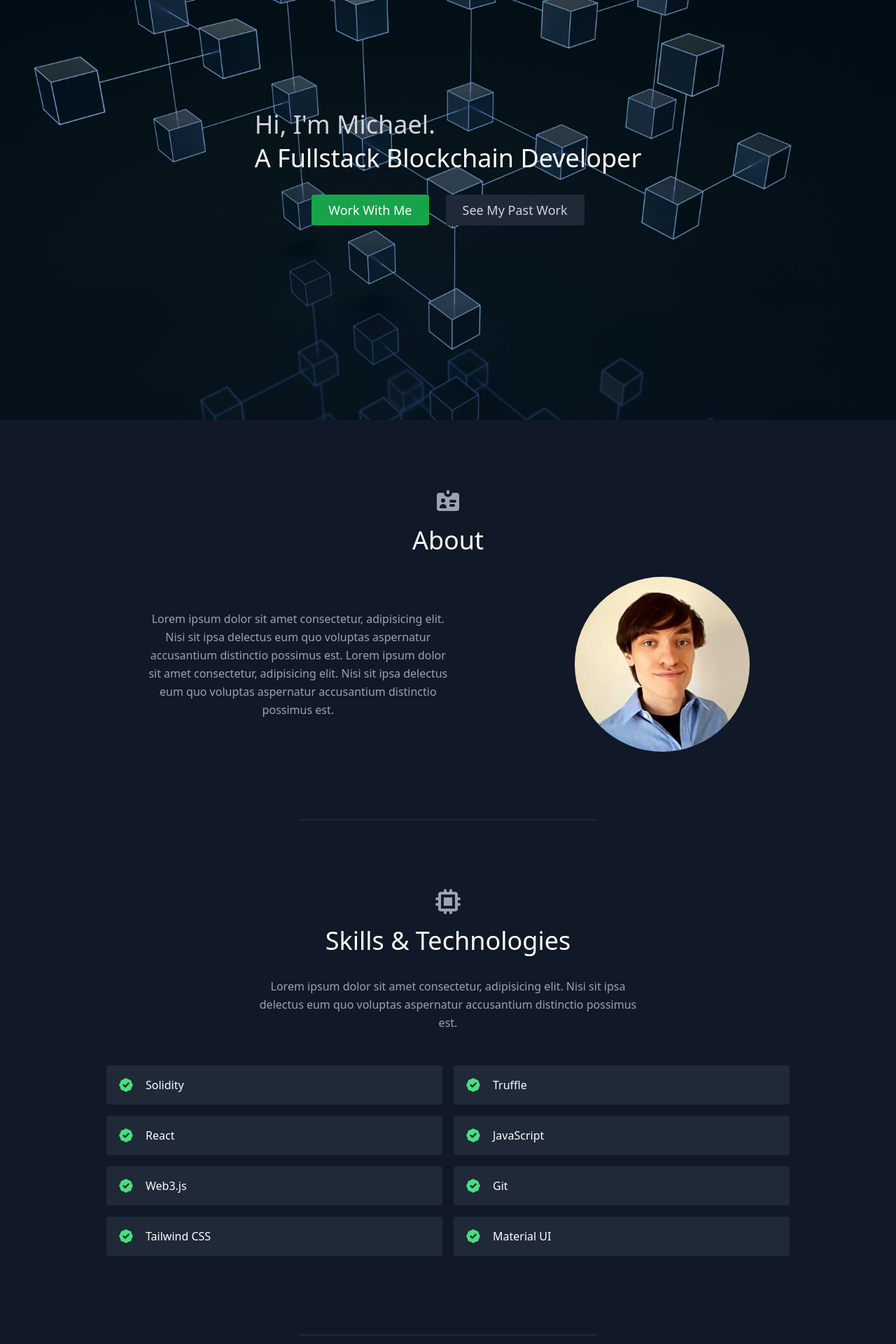
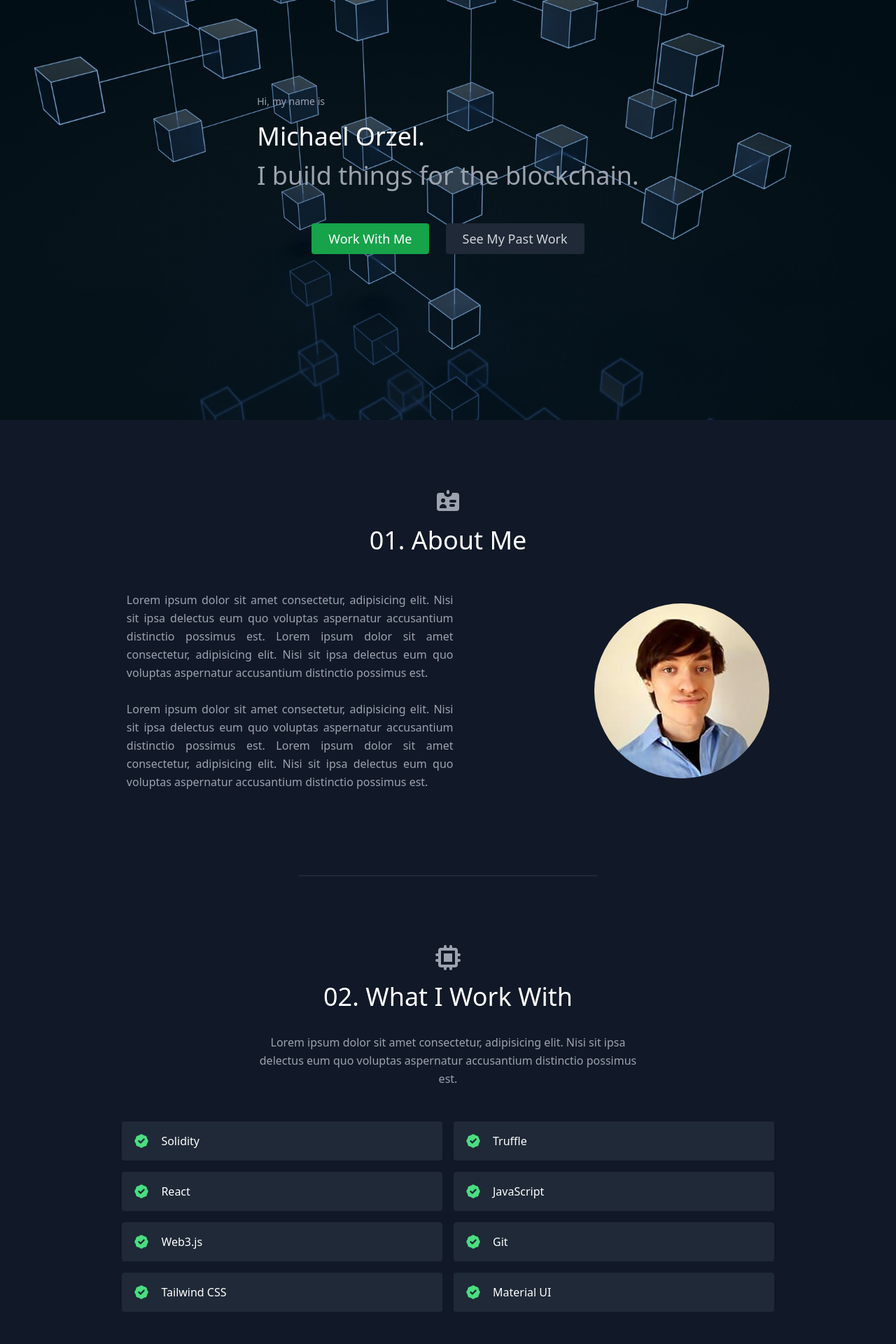
Before and after one commit to michael-orzel/portfolio, a React (Create React App) app: page / in a window 1280 px wide. Shown: the part 200-2120 px from the top of the page at 70% size. Built offline with nearby package versions, Linux system fonts and the light colour scheme.

Commit message:
design polish

```diff
--- a/src/components/About.js
+++ b/src/components/About.js
@@ -5,13 +5,18 @@ import { IdentificationIcon } from '@heroicons/react/solid'
 export default function About() {
   return (
     <section id="about">
-      <div className='container mx-auto flex flex-col justify-center items-center px-10 py-14 md:py-16 lg:py-20 xl:py-24 2xl:py-28 2xl:px-20'>
+      <div className='container mx-auto flex flex-col justify-center items-center px-12 py-14 pb-24 sm:px-14 md:px-20 md:py-16 lg:px-20 lg:py-20 xl:px-0 xl:py-24 2xl:px-20 2xl:py-28'>
         <IdentificationIcon className="inline-block w-10 mb-4" />
         <h1 className="text-white text-3xl title-font font-medium mb-4 sm:text-4xl sm:mb-6 xl:mb-8">
-          About
+          01. About Me
         </h1>
-        <div className="flex flex-col justify-center items-center lg:flex-row xl:mx-20">
-          <p className="mx-auto text-center text-base leading-relaxed lg:w-1/2 xl:w-5/12">
+        <div className="flex flex-col justify-center items-center lg:flex-row xl:mx-20 lg:py-6 xl:pt-5">
+          <p className="mx-auto text-justify text-base leading-relaxed lg:w-1/2 xl:w-5/12">
+            Lorem ipsum dolor sit amet consectetur, adipisicing elit. Nisi sit
+            ipsa delectus eum quo voluptas aspernatur accusantium distinctio
+            possimus est. Lorem ipsum dolor sit amet consectetur, adipisicing elit. Nisi sit
+            ipsa delectus eum quo voluptas aspernatur accusantium distinctio
+            possimus est. <br /> <br />
             Lorem ipsum dolor sit amet consectetur, adipisicing elit. Nisi sit
             ipsa delectus eum quo voluptas aspernatur accusantium distinctio
             possimus est. Lorem ipsum dolor sit amet consectetur, adipisicing elit. Nisi sit
--- a/src/components/Contact.js
+++ b/src/components/Contact.js
@@ -28,18 +28,18 @@ export default function Contact() {
 
   return (
     <section id="contact" className="relative">
-      <div className='container mx-auto flex flex-col justify-center items-center px-10 py-14 md:py-16 lg:py-20 xl:py-24 2xl:py-28 2xl:px-20'>
+      <div className='container mx-auto flex flex-col justify-center items-center px-12 py-14 pb-24 md:py-16 lg:py-20 xl:py-24 2xl:py-28 2xl:px-20'>
         <MailIcon className="inline-block w-10 mb-4" />
         <h1 className="text-white text-3xl title-font font-medium mb-4 sm:text-4xl">
-          Contact
+          04. Get In Touch
         </h1>
         <form onSubmit={(e) => handleFormSubmit(e)}
           netlify="true"
           name="contact"
           className="flex flex-col justify-center align-center w-full sm:w-11/12 md:w-9/12 lg:w-7/12 xl:w-6/12 2xl:w-5/12">
-          <h2 className="text-white text-3xl title-font font-medium mb-1 sm:text-4xl">
-            Hire Me
-          </h2>
+          {/* <h2 className="text-white text-3xl title-font font-medium mb-1 sm:text-4xl">
+            Get In Touch
+          </h2> */}
           <p className="leading-relaxed mb-5">
             Lorem ipsum dolor sit amet consectetur, adipisicing elit. Illum
             suscipit officia aspernatur veritatis. Asperiores, aliquid?
--- a/src/components/Footer.js
+++ b/src/components/Footer.js
@@ -6,7 +6,7 @@ export default function Footer() {
       <ul className="py-2 flex flex-row justify-center items-center">
         <li className='inline-flex px-0'>
           <a href="https://github.com/michael-orzel" target='_blank'
-            className="px-2 py-1 rounded-full flex flex-row justify-center items-center hover:bg-gray-900 hover:text-white"
+            className="px-2 py-1 rounded-full flex flex-row justify-center items-center hover:bg-gray-700 hover:text-white"
           >
             <img
               src='./img/github.png'
@@ -17,7 +17,7 @@ export default function Footer() {
         </li>
         <li className='inline-flex px-0'>
           <a href="https://www.linkedin.com/in/michael-d-orzel/" target='_blank'
-            className="px-2 py-1 rounded-full flex flex-row justify-center items-center hover:bg-gray-900 hover:text-white"
+            className="px-2 py-1 rounded-full flex flex-row justify-center items-center hover:bg-gray-700 hover:text-white"
           >
             <img
               src='./img/linkedin.png'
--- a/src/components/Hero.js
+++ b/src/components/Hero.js
@@ -13,11 +13,12 @@ export default function Hero() {
       >
         <div className='flex flex-row justify-center items-center w-3/4 lg:1/2'>
           <h1 className='title-font text-white font-medium text-3xl mb-6 md:text-4xl'>
-            <span className='text-gray-300 inline-block'>Hi, I'm Michael.</span>
-            <br /><span className='inline-block py-1 lg:py-2'>A Fullstack Blockchain Developer</span>
+            <span className='inline-flex text-gray-400 text-sm pb-3'>Hi, my name is</span>
+            <br /><span className='inline-flex text-white py-1 lg:py-2'>Michael Orzel.</span>
+            <br /><span className='inline-flex text-gray-400 py-1 lg:py-2'>I build things for the blockchain.</span>
           </h1>
         </div>
-        <div className='flex flex-row justify-center items-center'>
+        <div className='flex flex-row justify-center items-center pt-4'>
           <a
             href='#contact'
             className='bg-green-600 text-white text-lg px-6 py-2 border-0 rounded hover:bg-green-700 focus:outline-none active:bg-green-500'>
--- a/src/components/Projects.js
+++ b/src/components/Projects.js
@@ -6,10 +6,10 @@ import { CodeIcon } from '@heroicons/react/solid'
 export default function Projects() {
   return (
     <section id="projects" className="bg-gray-900 text-gray-400 body-font">
-      <div className='container mx-auto flex flex-col justify-center items-center px-10 py-14 md:py-16 lg:py-20 xl:py-24 2xl:py-28 2xl:px-20'>
+      <div className='container mx-auto flex flex-col justify-center items-center px-12 py-14 pb-24 sm:px-14 md:px-20 md:py-16 lg:py-20 xl:py-24 2xl:py-28 2xl:px-20'>
         <CodeIcon className="inline-block w-10 mb-4" />
         <h1 className="text-white text-3xl title-font font-medium mb-4 sm:text-4xl">
-          Apps I've Built
+          03. Some Things I've Built
         </h1>
         <p className="mx-auto text-center text-base leading-relaxed pb-6 lg:w-2/3">
           Lorem ipsum, dolor sit amet consectetur adipisicing elit. Explicabo
--- a/src/components/Skills.js
+++ b/src/components/Skills.js
@@ -6,11 +6,11 @@ import { BadgeCheckIcon, ChipIcon } from '@heroicons/react/solid'
 export default function Skills() {
   return (
     <section id="skills">
-      <div className="container mx-auto flex flex-col justify-center items-center px-5 py-14 md:py-16 lg:py-20 xl:py-24 2xl:py-28 2xl:px-20">
+      <div className="container mx-auto flex flex-col justify-center items-center px-12 py-14 pb-24 md:py-16 lg:py-20 xl:py-24 2xl:py-28 2xl:px-20">
         <div className="text-center mb-10">
           <ChipIcon className="inline-block w-10 mb-4" />
           <h1 className="sm:text-4xl text-3xl font-medium title-font text-white mb-4 md:mb-6 xl:mb-8">
-            Skills &amp; Technologies
+            02. What I Work With
           </h1>
           <p className="text-base leading-relaxed xl:w-2/4 lg:w-3/4 mx-auto">
             Lorem ipsum dolor sit amet consectetur, adipisicing elit. Nisi sit
```
Also changed, not shown: public/img/github.png, public/img/linkedin.png.
